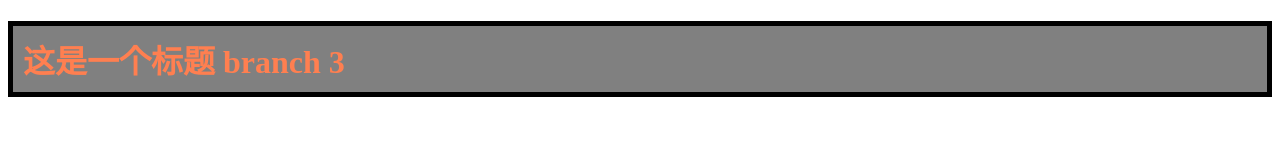
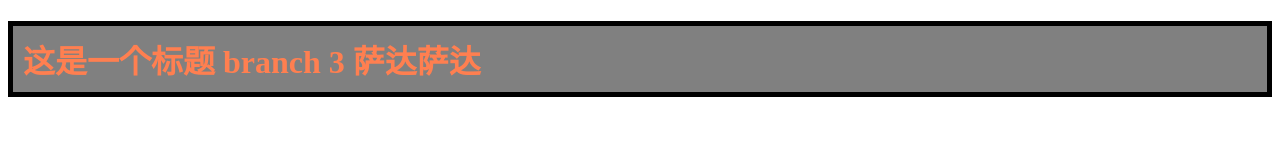
Before and after one commit to wy-xianglei/demo, a plain HTML site: page index.html in a window 1280 px wide. Drawn offline with Linux system fonts and the light colour scheme.

Commit message:
change html title : branch 3 萨达萨达

```diff
--- a/index.html
+++ b/index.html
@@ -6,6 +6,6 @@
     <link rel="stylesheet" href="css/index.css">
 </head>
 <body>
-    <h1>这是一个标题 branch 3</h1>
+    <h1>这是一个标题 branch 3 萨达萨达</h1>
 </body>
 </html>
```
